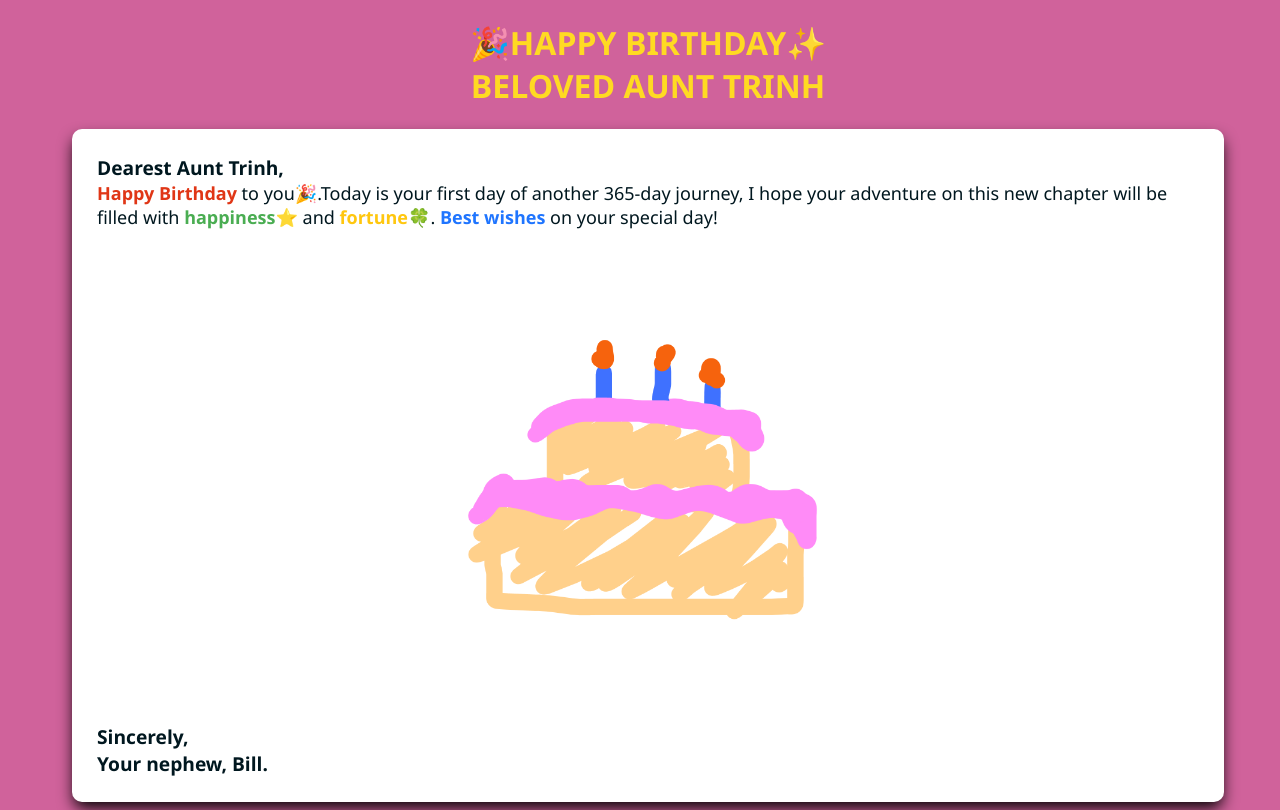
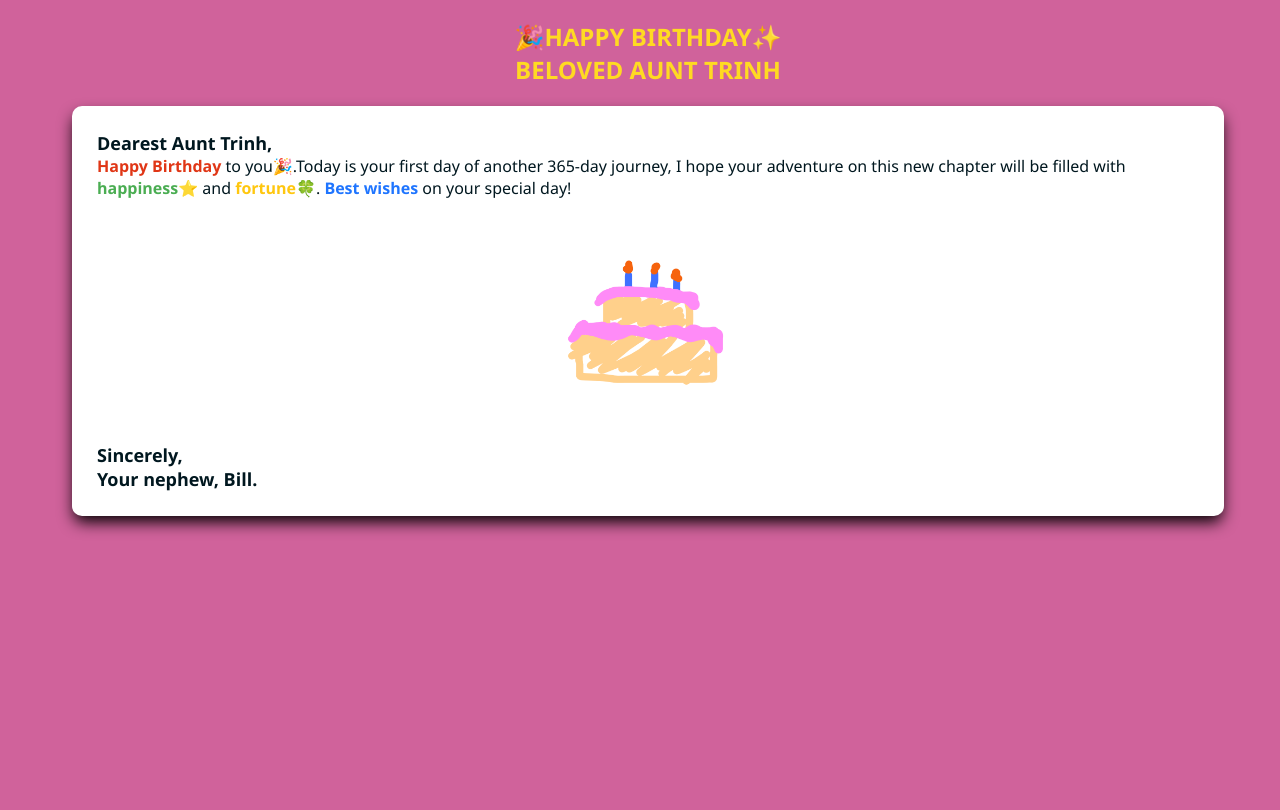
Before and after one commit to Bill0o/Birthday-Card-001, a plain HTML site: page index.html in a window 1280 px wide. Drawn offline with Linux system fonts and the light colour scheme.

Commit message:
Add files via upload

```diff
--- a/index.html
+++ b/index.html
@@ -13,7 +13,7 @@
 
         }
 
-        h1{
+        h2{
             font-weight: bolder;
             color: #FFDA22;
             text-align: center;
@@ -38,11 +38,6 @@
 
         .big{
             font-weight: bolder;
-            font-size: larger;
-
-        }
-
-        .letter{
             font-size: large;
 
         }
@@ -50,15 +45,15 @@
         .img{
             display: flex;
             justify-self: center;
-            height: 450px;
+            height: 200px;
 
         }
 
     </style>
 </head>
 <body>
-    <h1>🎉HAPPY BIRTHDAY✨<br>
-    BELOVED AUNT TRINH</h1>
+    <h2>🎉HAPPY BIRTHDAY✨<br>
+    BELOVED AUNT TRINH</h2>
 
     <div id="letter">
         <a class="big">Dearest Aunt Trinh,</a>
```
